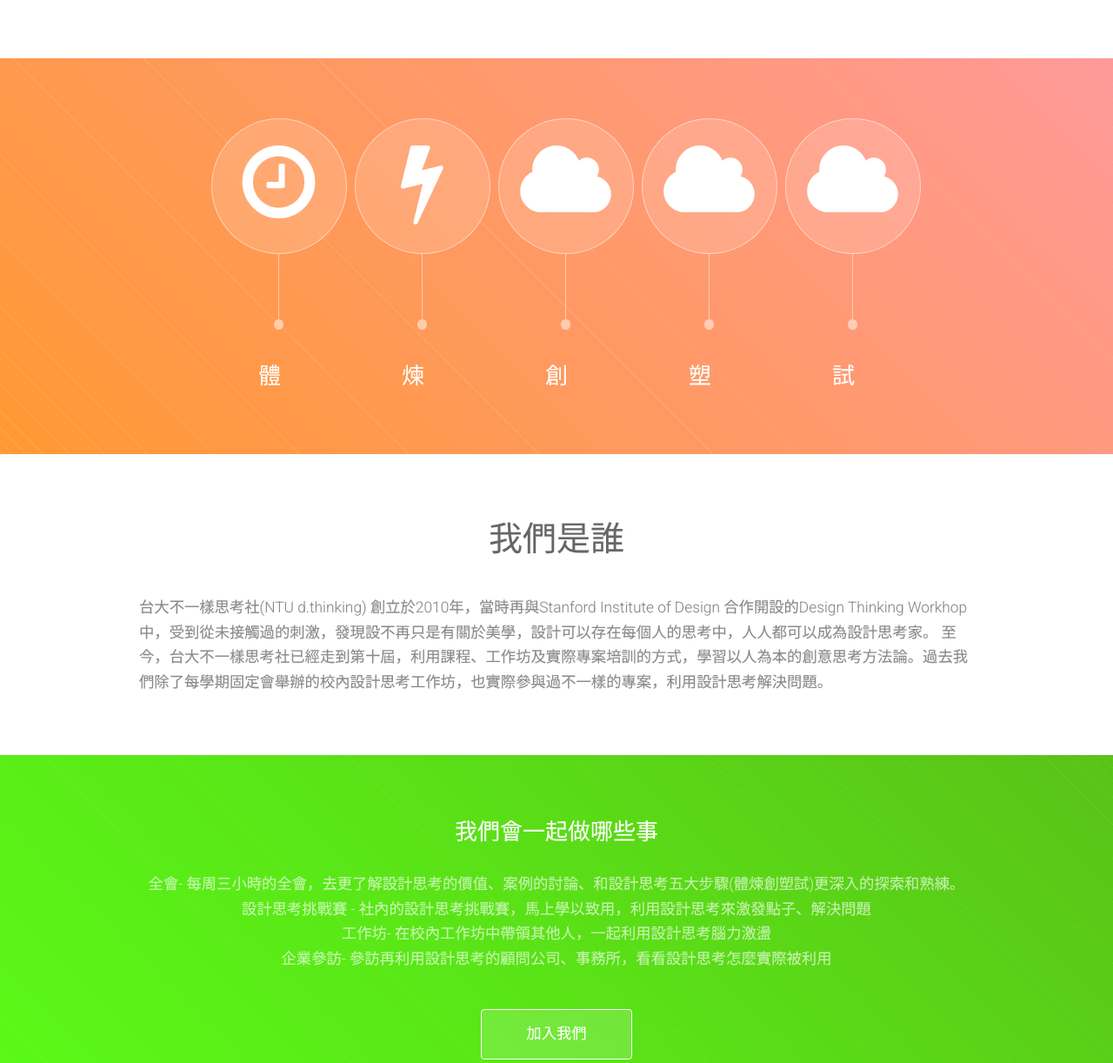
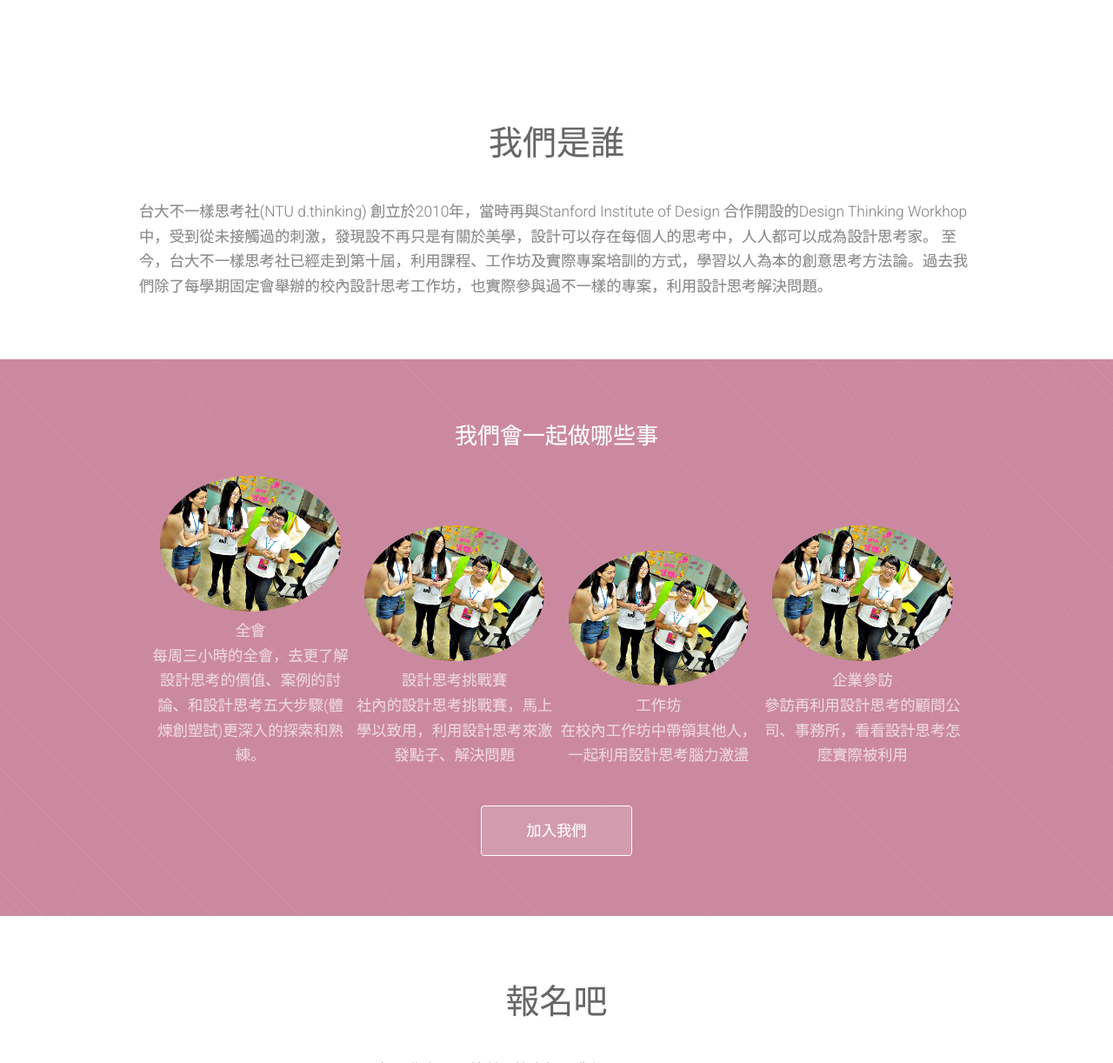
Before and after one commit to NTUDesignThinking/NTUDesignThinking.github.io, a plain HTML site: page index.html in a window 1280 px wide. Shown: the part 1105-2327 px from the top of the page at 87% size. Drawn offline with Linux system fonts and the light colour scheme.

Commit message:
change what we will do

```diff
--- a/assets/css/main.css
+++ b/assets/css/main.css
@@ -85,6 +85,14 @@
 		width: 1360px;
 	}
 
+	.doing {
+			position: relative;
+			width: 24%;
+			display:inline-block;
+			margin: 0;
+			top: 0px;
+		}
+
 	@media screen and (max-width: 1680px) {
 
 		.container.\31 25\25 {
@@ -109,6 +117,11 @@
 			width: 1200px;
 		}
 
+		.doing {
+			width: 24%;
+			display:inline-block;
+		}
+
 	}
 
 	@media screen and (max-width: 1280px) {
@@ -135,6 +148,11 @@
 			width: 960px;
 		}
 
+		.doing {
+			width: 24%;
+			display:inline-block;
+		}
+
 	}
 
 	@media screen and (max-width: 1000px) {
@@ -161,6 +179,11 @@
 			width: 100% !important;
 		}
 
+		.doing {
+			width: 24%;
+			display:inline-block;
+		}
+
 	}
 
 	@media screen and (max-width: 736px) {
@@ -185,6 +208,11 @@
 
 		.container {
 			width: 100% !important;
+		}
+
+		.doing {
+			width: 100%;
+			display:inline-block;
 		}
 
 	}
@@ -1994,6 +2022,15 @@
 		}
 
 /* Header */
+	#headerlayer{
+		background-color: rgba(0,0,0,0.2);
+		position: absolute;
+		top: 0;
+		left: 0;
+		width: 100%;
+		height: 100%;
+	}
+
 
 	#header {
 		position: relative;
@@ -2076,7 +2113,7 @@
 			}
 
 			.main > .content.style2 {
-				background: url("images/bgtr.svg") top right no-repeat, url("images/bgbl.svg") bottom left no-repeat, linear-gradient(45deg, #5AFB17, #5AE117, #5AC217);
+				background: url("images/bgtr.svg") top right no-repeat, url("images/bgbl.svg") bottom left no-repeat, rgb(203,137,160);
 			}
 
 			.main > .content.style3 {
@@ -2240,6 +2277,7 @@
 						margin-bottom: 0 !important;
 					}
 
+
 		/* Footer */
 
 			#footer {
@@ -2329,3 +2367,8 @@
 				}
 
 	}
+
+.img-circle{
+	width: 90%;
+	border-radius: 50%;
+}
--- a/index.html
+++ b/index.html
@@ -12,6 +12,7 @@
 		<!--[if lte IE 8]><script src="assets/js/ie/html5shiv.js"></script><![endif]-->
 		<link rel="stylesheet" href="assets/css/main.css" />
 		<link rel="stylesheet" href="assets/css/animate.css">
+
 		<!--[if lte IE 8]><link rel="stylesheet" href="assets/css/ie8.css" /><![endif]-->
 		<!--[if lte IE 9]><link rel="stylesheet" href="assets/css/ie9.css" /><![endif]-->
 	</head>
@@ -19,13 +20,15 @@
 
 		<!-- Header -->
 			<section id="header" class="dark" >
+				<section id="headerlayer">
+				</section>
 				<header class="animated shake">
 					<h1>台大不一樣思考社</h1>
 					<h2 style="font-size: 30px">Design Thinking</h2>
 					<p>"設計思考是一種以人為本的創新方式，<br>
 					它提煉自設計師積累的方法和工具，<br>
 					將人的需求、技術可行性、及對商業成功的需求整合在一起”<br>
-					  提姆布朗，IDEO執行長</p>
+				  	提姆布朗，IDEO執行長</p>
 				</header>
 				<footer>
 					<a href="#first" class="button scrolly">加入我們</a>
@@ -43,60 +46,13 @@
 						</p>
 					</div>
 				</header>
-				<div class="content dark style1 featured">
-					<div class="container">
-						<div class="row">
-							<div class="1u 12u(narrow)">
-							</div>
-							<div class="2u 12u(narrow)">
-								<section>
-									<span class="feature-icon"><span class="icon fa-clock-o"></span></span>
-									<header>
-										<h3>體</h3>
-									</header>
-								</section>
-							</div>
-							<div class="2u 12u(narrow)">
-								<section>
-									<span class="feature-icon"><span class="icon fa-bolt"></span></span>
-									<header>
-										<h3>煉</h3>
-									</header>
-								</section>
-							</div>
-							<div class="2u 12u(narrow)">
-								<section>
-									<span class="feature-icon"><span class="icon fa-cloud"></span></span>
-									<header>
-										<h3>創</h3>
-									</header>
-								</section>
-							</div>
-							<div class="2u 12u(narrow)">
-								<section>
-									<span class="feature-icon"><span class="icon fa-cloud"></span></span>
-									<header>
-										<h3>塑</h3>
-									</header>
-								</section>
-							</div>
-							<div class="2u 12u(narrow)">
-								<section>
-									<span class="feature-icon"><span class="icon fa-cloud"></span></span>
-									<header>
-										<h3>試</h3>
-									</header>
-								</section>
-							</div>
-						</div>
-					</div>
-				</div>
+
 			</section>
 
 		<!-- Second -->
 			<section id="second" class="main">
 				<header>
-					<div class="container">
+					<div class="container" >
 						<h2>我們是誰</h2>
 						<p class="pstyle1">
 							台大不一樣思考社(NTU d.thinking) 創立於2010年，當時再與Stanford Institute of Design 合作開設的Design Thinking Workhop 中，受到從未接觸過的刺激，發現設不再只是有關於美學，設計可以存在每個人的思考中，人人都可以成為設計思考家。
@@ -111,13 +67,35 @@
 							<div class="12u 12u(narrow)">
 								<section>
 									<h3>我們會一起做哪些事</h3>
-									<p>
-									全會- 每周三小時的全會，去更了解設計思考的價值、案例的討論、和設計思考五大步驟(體煉創塑試)更深入的探索和熟練。<br>
-									設計思考挑戰賽 - 社內的設計思考挑戰賽，馬上學以致用，利用設計思考來激發點子、解決問題<br>
-									工作坊- 在校內工作坊中帶領其他人，一起利用設計思考腦力激盪<br>
-									企業參訪- 參訪再利用設計思考的顧問公司、事務所，看看設計思考怎麼實際被利用
+									<div class="doing">
+										<img src="images/picture1.jpg" class="img-circle">
+										<p>
+											全會<br>
+											每周三小時的全會，去更了解設計思考的價值、案例的討論、和設計思考五大步驟(體煉創塑試)更深入的探索和熟練。
+										</p>
+									</div>
+									<div class="doing">
+										<img src="images/picture1.jpg" class="img-circle">
+										<p>
+											設計思考挑戰賽<br>
+											社內的設計思考挑戰賽，馬上學以致用，利用設計思考來激發點子、解決問題
+										</p>
+									</div>
+									<div class="doing">
+										<img src="images/picture1.jpg" class="img-circle">
+										<p>
+											工作坊<br>
+											在校內工作坊中帶領其他人，一起利用設計思考腦力激盪
+										</p>
+									</div>
+									<div class="doing">
+										<img src="images/picture1.jpg" class="img-circle">
+										<p>
+											企業參訪<br>
+											參訪再利用設計思考的顧問公司、事務所，看看設計思考怎麼實際被利用
+										</p>
+									</div>
 
-									</p>
 									<footer>
 										<a href="#third" class="button scrolly">加入我們</a>
 									</footer>
@@ -132,7 +110,7 @@
 			<section id="third" class="main">
 				<header>
 					<div class="container" style="text-align:center">
-						<h2>報名吧 (我研究一下把它變成圓的)</h2>
+						<h2>報名吧</h2>
 						<p class="pstyle1" >如果你有以下特質，快來加入我們: <br>
 						1. 喜歡跨領域激發出創意點子的快感<br>
 						2. 有一些一直想要解決的問題<br>
```
Also changed, not shown: images/picture1.jpg (added).
